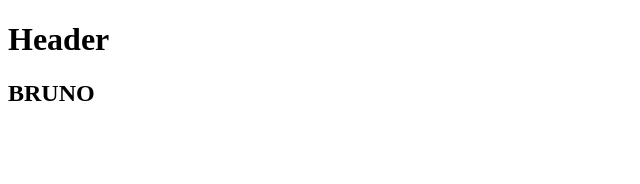
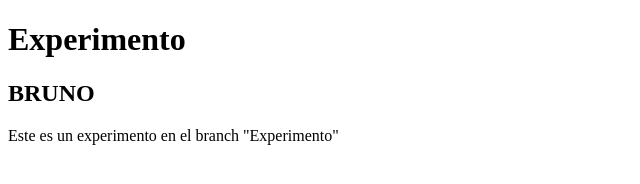
Before and after one commit to Brunidas/git, a plain HTML site: page index.html in a window 1280 px wide. Shown: the whole page, without its empty margins (0-640 px from the left). Drawn offline with Linux system fonts and the light colour scheme.

Commit message:
Agregamos texto de experimento

```diff
--- a/index.html
+++ b/index.html
@@ -8,10 +8,13 @@
 </head>
 <body>
     <header>
-        <h1>Header</h1>
+        <h1>Experimento</h1>
     </header>
     <div class="conteiner">
         <h2>BRUNO</h2>
     </div>
+    <footer>
+        <p>Este es un experimento en el branch "Experimento"</p>
+    </footer>
 </body>
 </html>
```
